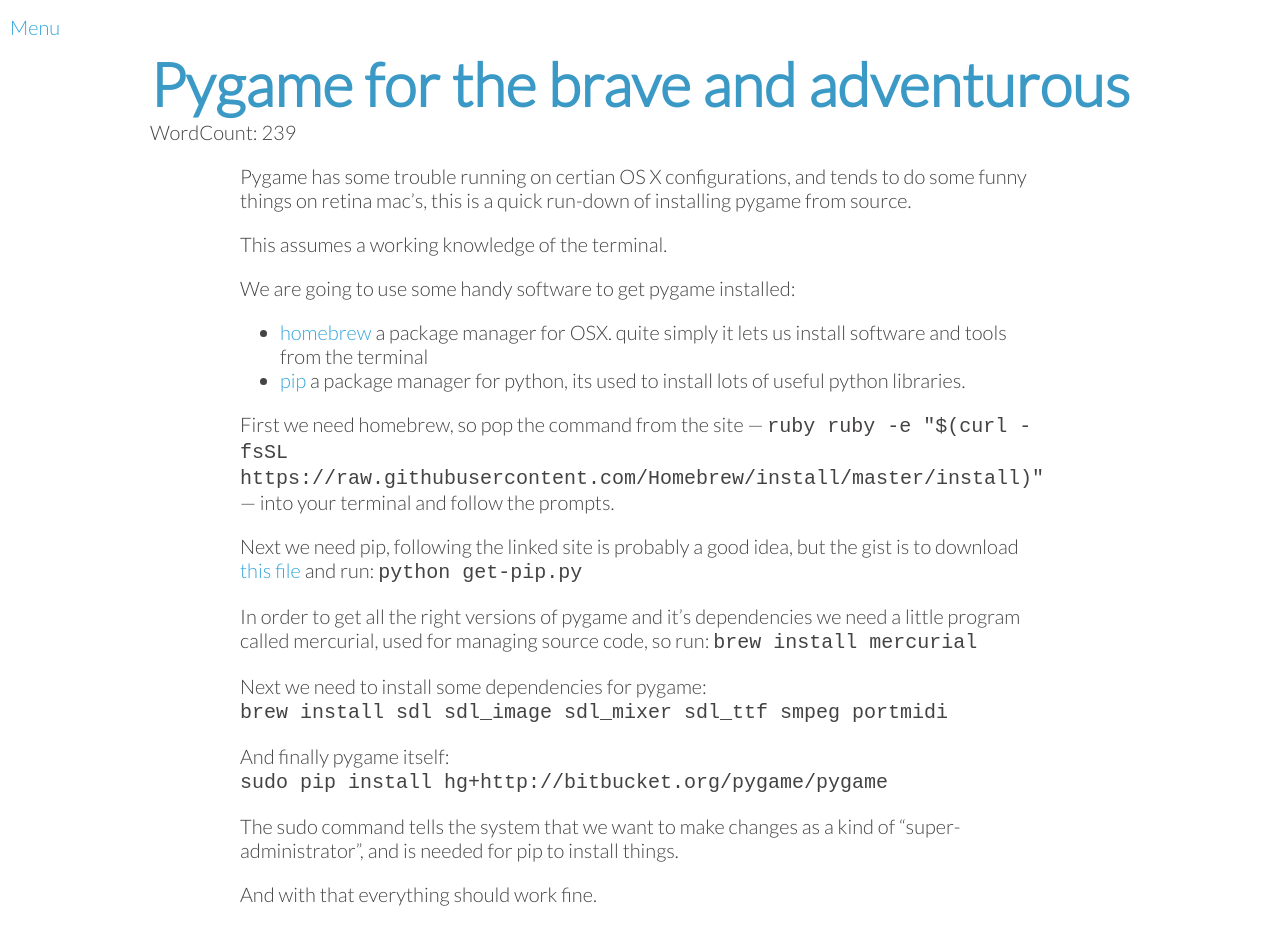
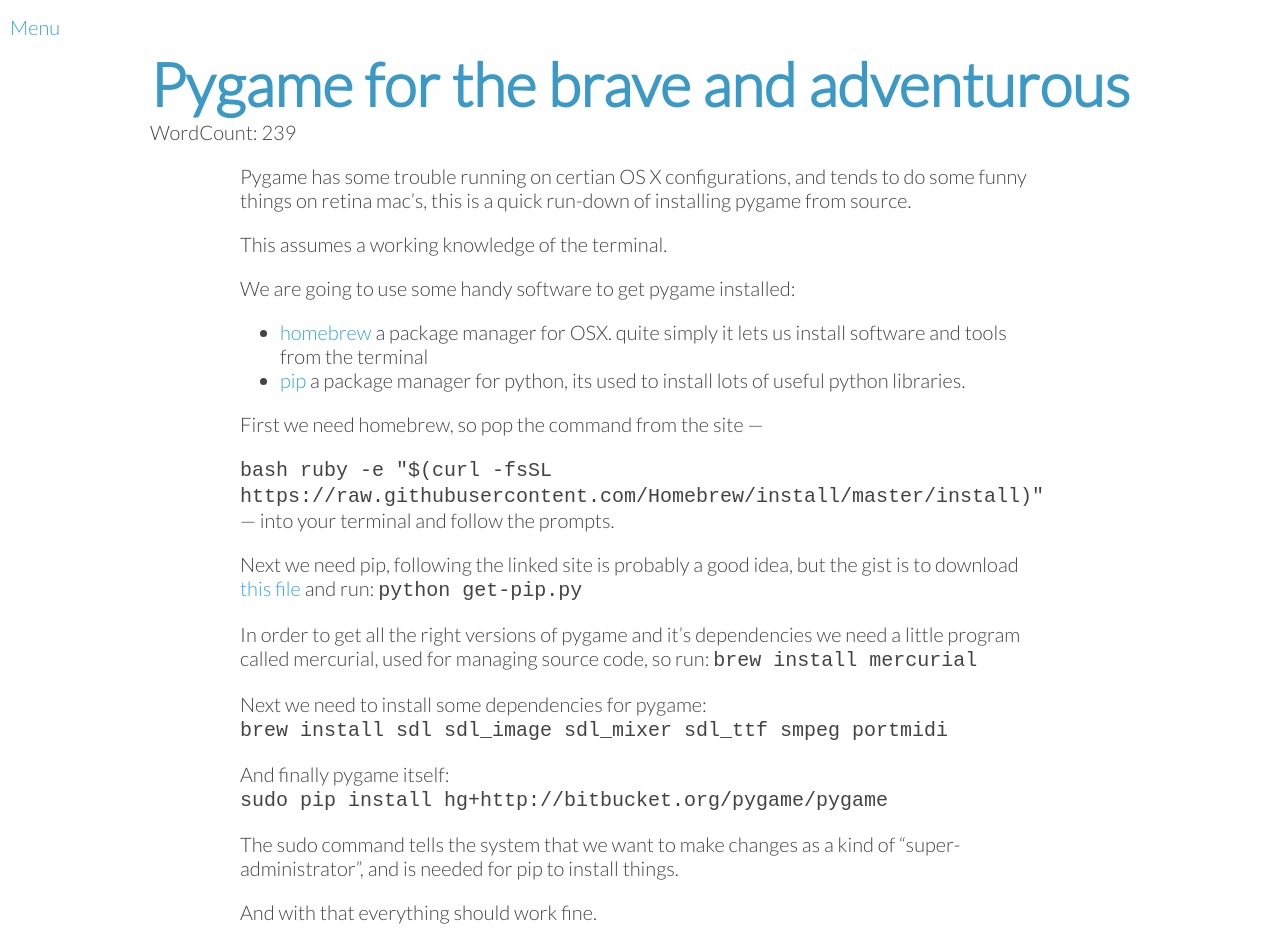
Before and after one commit to cal-smith/cal-smith.github.io, a Jekyll site: the page built from _posts/2014-11-23-pygame.md, in a window 1280 px wide. Built offline with Jekyll 4.4.1, drawn with Linux system fonts in a browser that asks for light colours; Markdown is read by kramdown in place of the engine named in the settings.

Commit message:
Update 2014-11-23-pygame.md

````diff
--- a/_posts/2014-11-23-pygame.md
+++ b/_posts/2014-11-23-pygame.md
@@ -13,7 +13,9 @@
 - [homebrew](http://brew.sh/) a package manager for OSX. quite simply it lets us install software and tools from the terminal
 - [pip](http://pip.readthedocs.org/en/latest/installing.html) a package manager for python, its used to install lots of useful python libraries.
 
-First we need homebrew, so pop the command from the site &#151; ```ruby
+First we need homebrew, so pop the command from the site &#151;
+
+```bash
 ruby -e "$(curl -fsSL https://raw.githubusercontent.com/Homebrew/install/master/install)"
 ``` &#151; into your terminal and follow the prompts.
 
````
